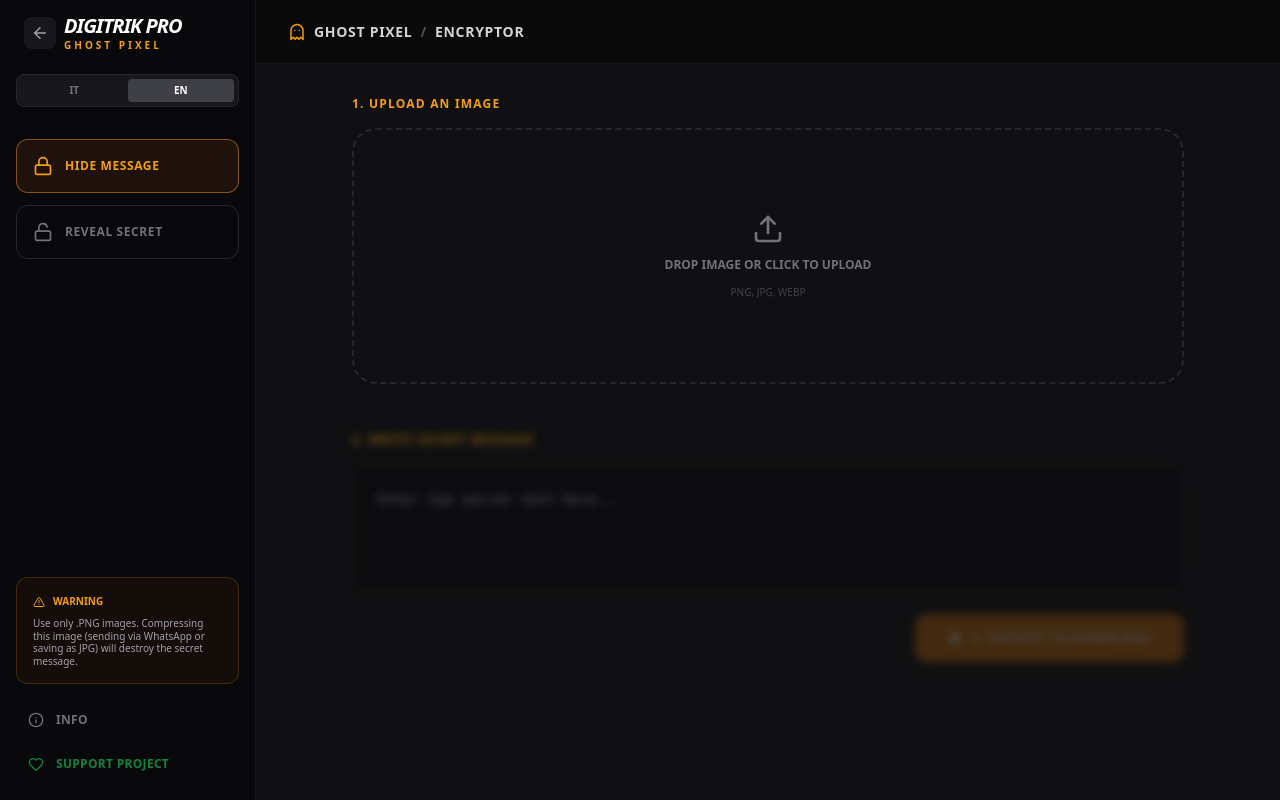
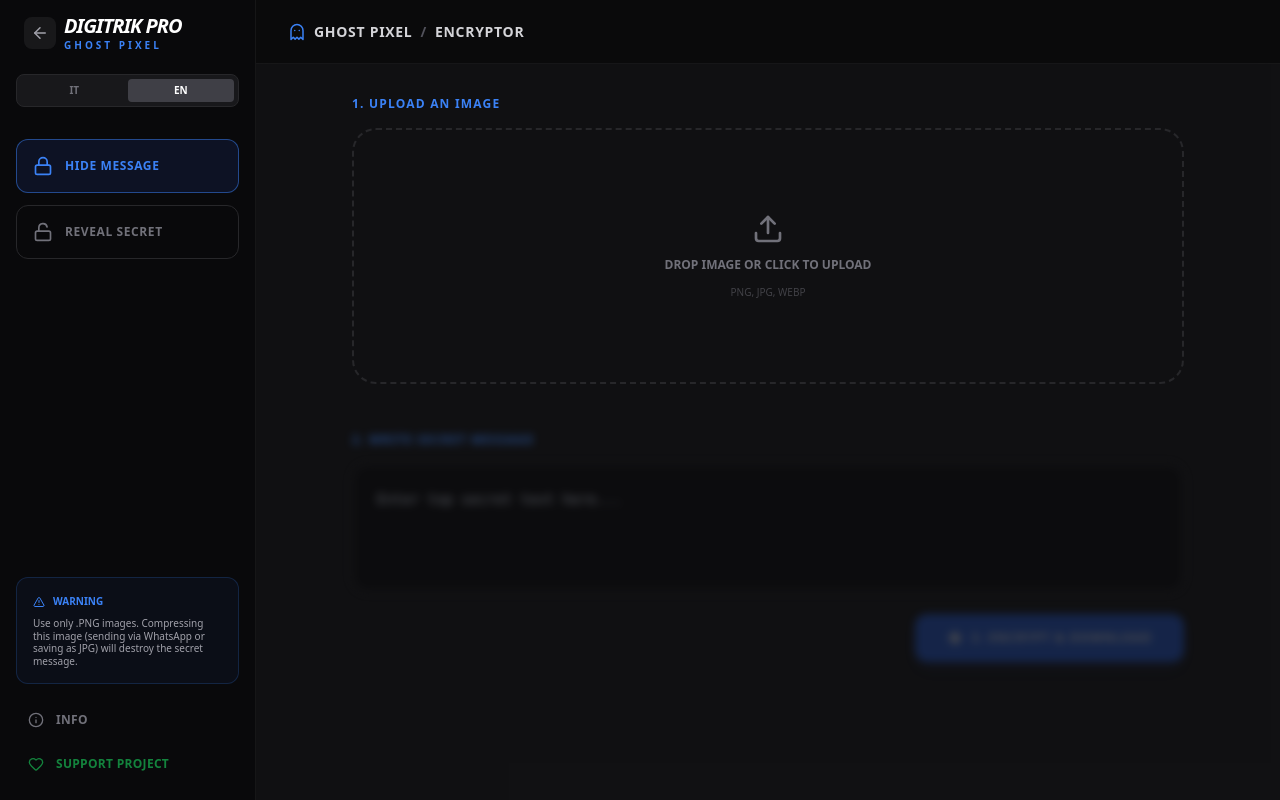
Before and after one commit to trikes2789/digitrik-suite, a Next.js app: page /ghost-pixel in a window 1280 px wide. Built offline with nearby package versions, Linux system fonts and the light colour scheme.

Commit message:
cambiato colore tool ghost

```diff
--- a/app/ghost-pixel/page.js
+++ b/app/ghost-pixel/page.js
@@ -212,7 +212,6 @@ export default function GhostPixel() {
 
   // --- MODAL HANDLERS ---
   const openDownloadModal = () => {
-      // NON chiudiamo processedImage qui, altrimenti il popup di successo sparisce sotto
       setExportFilename(`ghost_${Date.now()}`);
       const keys = Object.keys(t.enc);
       const randomKey = keys[Math.floor(Math.random() * keys.length)];
@@ -226,7 +225,7 @@ export default function GhostPixel() {
       link.href = processedImage;
       link.click();
       setShowDownloadModal(false);
-      setProcessedImage(null); // Chiudiamo il successo solo dopo il download
+      setProcessedImage(null);
   };
 
   const switchToSupport = () => {
@@ -235,18 +234,18 @@ export default function GhostPixel() {
   };
 
   return (
-    <div className="h-screen bg-zinc-950 text-zinc-100 font-sans flex overflow-hidden selection:bg-amber-500/30">
+    <div className="h-screen bg-zinc-950 text-zinc-100 font-sans flex overflow-hidden selection:bg-blue-500/30">
       <canvas ref={canvasRef} className="hidden"></canvas>
 
       {/* --- SIDEBAR --- */}
       <aside className="w-64 border-r border-white/5 bg-zinc-950 flex flex-col p-4 z-20 overflow-y-auto">
         <div className="mb-6 px-2 flex items-center gap-2">
-          <Link href="/" className="w-8 h-8 bg-zinc-800/50 hover:bg-amber-600/20 rounded-lg flex items-center justify-center transition-colors group">
-            <ArrowLeft size={18} className="text-zinc-400 group-hover:text-amber-400" />
+          <Link href="/" className="w-8 h-8 bg-zinc-800/50 hover:bg-blue-600/20 rounded-lg flex items-center justify-center transition-colors group">
+            <ArrowLeft size={18} className="text-zinc-400 group-hover:text-blue-400" />
           </Link>
           <div className="flex flex-col">
             <h1 className="text-xl font-black italic tracking-tighter text-white leading-none">DIGITRIK PRO</h1>
-            <span className="text-[10px] font-black text-amber-500 uppercase tracking-[0.3em] leading-none mt-1">{t.appName}</span>
+            <span className="text-[10px] font-black text-blue-500 uppercase tracking-[0.3em] leading-none mt-1">{t.appName}</span>
           </div>
         </div>
 
@@ -256,20 +255,20 @@ export default function GhostPixel() {
         </div>
 
         <div className="space-y-3">
-             <button onClick={() => { setMode('encode'); setProcessedImage(null); setImageSrc(null); }} className={`w-full p-4 rounded-xl border flex items-center gap-3 transition-all ${mode === 'encode' ? 'bg-amber-900/20 border-amber-500/50 text-amber-500' : 'border-zinc-800 text-zinc-500 hover:bg-zinc-900'}`}>
+             <button onClick={() => { setMode('encode'); setProcessedImage(null); setImageSrc(null); }} className={`w-full p-4 rounded-xl border flex items-center gap-3 transition-all ${mode === 'encode' ? 'bg-blue-900/20 border-blue-500/50 text-blue-500' : 'border-zinc-800 text-zinc-500 hover:bg-zinc-900'}`}>
                 <Lock size={20} /> <span className="block text-xs font-black uppercase tracking-wider">{t.modes.encode}</span>
              </button>
-             <button onClick={() => { setMode('decode'); setDecodedText(""); setImageSrc(null); }} className={`w-full p-4 rounded-xl border flex items-center gap-3 transition-all ${mode === 'decode' ? 'bg-amber-900/20 border-amber-500/50 text-amber-500' : 'border-zinc-800 text-zinc-500 hover:bg-zinc-900'}`}>
+             <button onClick={() => { setMode('decode'); setDecodedText(""); setImageSrc(null); }} className={`w-full p-4 rounded-xl border flex items-center gap-3 transition-all ${mode === 'decode' ? 'bg-blue-900/20 border-blue-500/50 text-blue-500' : 'border-zinc-800 text-zinc-500 hover:bg-zinc-900'}`}>
                 <Unlock size={20} /> <span className="block text-xs font-black uppercase tracking-wider">{t.modes.decode}</span>
              </button>
         </div>
 
         <div className="mt-auto space-y-1">
-            <div className="p-4 rounded-xl bg-amber-900/10 border border-amber-500/20 mb-4">
-                <h4 className="flex items-center gap-2 text-amber-500 text-[10px] font-black uppercase mb-2"><AlertTriangle size={12}/> {t.info.warning.split(':')[0]}</h4>
+            <div className="p-4 rounded-xl bg-blue-900/10 border border-blue-500/20 mb-4">
+                <h4 className="flex items-center gap-2 text-blue-500 text-[10px] font-black uppercase mb-2"><AlertTriangle size={12}/> {t.info.warning.split(':')[0]}</h4>
                 <p className="text-[10px] text-zinc-400 leading-tight">{t.info.warning.split(':')[1]}</p>
             </div>
-            <button onClick={() => setShowInfoModal(true)} className="w-full flex items-center gap-3 p-3 rounded-xl text-zinc-500 hover:text-zinc-200 hover:bg-zinc-900 transition-all text-xs font-bold uppercase tracking-wide group"><Info size={16} className="group-hover:text-amber-400"/> INFO</button>
+            <button onClick={() => setShowInfoModal(true)} className="w-full flex items-center gap-3 p-3 rounded-xl text-zinc-500 hover:text-zinc-200 hover:bg-zinc-900 transition-all text-xs font-bold uppercase tracking-wide group"><Info size={16} className="group-hover:text-blue-400"/> INFO</button>
             <button onClick={() => setShowSupportModal(true)} className="w-full flex items-center gap-3 p-3 rounded-xl text-green-600/80 hover:text-green-400 hover:bg-green-900/10 transition-all text-xs font-bold uppercase tracking-wide group"><Heart size={16} className="group-hover:scale-110 transition-transform"/> {t.modals.supportBtn}</button>
         </div>
       </aside>
@@ -278,7 +277,7 @@ export default function GhostPixel() {
       <main className="flex-1 flex flex-col relative bg-zinc-900/50 overflow-y-auto">
         <header className="h-16 border-b border-white/5 flex items-center justify-between px-8 bg-zinc-950/80 backdrop-blur-md sticky top-0 z-10">
             <h2 className="text-sm font-bold text-zinc-300 uppercase tracking-wider flex items-center gap-2">
-                <Ghost size={18} className="text-amber-500"/> {t.appName} <span className="text-zinc-600">/</span> {mode === 'encode' ? 'ENCRYPTOR' : 'DECRYPTOR'}
+                <Ghost size={18} className="text-blue-500"/> {t.appName} <span className="text-zinc-600">/</span> {mode === 'encode' ? 'ENCRYPTOR' : 'DECRYPTOR'}
             </h2>
         </header>
 
@@ -286,13 +285,13 @@ export default function GhostPixel() {
 
             {/* STEP 1: UPLOAD */}
             <div className="mb-8 animate-in fade-in slide-in-from-bottom-4">
-                <h3 className="text-xs font-bold text-amber-500 uppercase tracking-widest mb-4">{mode === 'encode' ? t.steps.upload : t.steps.decodeUpload}</h3>
+                <h3 className="text-xs font-bold text-blue-500 uppercase tracking-widest mb-4">{mode === 'encode' ? t.steps.upload : t.steps.decodeUpload}</h3>
                 <div
                     onDragOver={onDragOver} onDragLeave={onDragLeave} onDrop={onDrop}
                     onClick={() => fileInputRef.current.click()}
                     className={`border-2 border-dashed rounded-3xl h-64 flex flex-col items-center justify-center cursor-pointer transition-all relative overflow-hidden group
-                        ${isDragging ? 'border-amber-500 bg-amber-900/20 scale-[1.02]' : ''}
-                        ${imageSrc && !isDragging ? 'border-amber-500/50 bg-amber-900/10' : 'border-zinc-800 hover:border-zinc-600 hover:bg-zinc-900'}
+                        ${isDragging ? 'border-blue-500 bg-blue-900/20 scale-[1.02]' : ''}
+                        ${imageSrc && !isDragging ? 'border-blue-500/50 bg-blue-900/10' : 'border-zinc-800 hover:border-zinc-600 hover:bg-zinc-900'}
                     `}
                 >
                     <input ref={fileInputRef} type="file" accept="image/*" className="hidden" onChange={handleInputUpload}/>
@@ -305,7 +304,7 @@ export default function GhostPixel() {
                         </>
                     ) : (
                         <div className="flex flex-col items-center gap-3 text-zinc-500 pointer-events-none">
-                            <Upload size={32} className={`transition-colors ${isDragging ? 'text-amber-500 animate-bounce' : 'group-hover:text-amber-500'}`}/>
+                            <Upload size={32} className={`transition-colors ${isDragging ? 'text-blue-500 animate-bounce' : 'group-hover:text-blue-500'}`}/>
                             <p className="text-xs font-bold uppercase">{t.labels.dropzone}</p>
                             <p className="text-[10px] opacity-50">PNG, JPG, WEBP</p>
                         </div>
@@ -316,13 +315,13 @@ export default function GhostPixel() {
             {/* STEP 2: LOGIC */}
             {mode === 'encode' && (
                 <div className={`mb-8 transition-all duration-500 ${imageSrc ? 'opacity-100 translate-y-0' : 'opacity-50 translate-y-4 blur-sm pointer-events-none'}`}>
-                     <h3 className="text-xs font-bold text-amber-500 uppercase tracking-widest mb-4">{t.steps.write}</h3>
+                     <h3 className="text-xs font-bold text-blue-500 uppercase tracking-widest mb-4">{t.steps.write}</h3>
                      <textarea
                         value={secretText} onChange={(e) => setSecretText(e.target.value)} placeholder={t.labels.secretPlaceholder}
-                        className="w-full bg-zinc-950 border border-zinc-800 rounded-2xl p-6 text-zinc-300 font-mono text-sm h-32 outline-none focus:border-amber-500 transition-colors resize-none"
+                        className="w-full bg-zinc-950 border border-zinc-800 rounded-2xl p-6 text-zinc-300 font-mono text-sm h-32 outline-none focus:border-blue-500 transition-colors resize-none"
                      />
                      <div className="flex justify-end mt-4">
-                        <button onClick={encodeMessage} disabled={!secretText || isProcessing} className="bg-amber-600 hover:bg-amber-500 text-white px-8 py-4 rounded-xl font-black text-xs uppercase tracking-widest flex items-center gap-2 shadow-lg shadow-amber-900/20 disabled:opacity-50 disabled:cursor-not-allowed transition-all hover:scale-105 active:scale-95">
+                        <button onClick={encodeMessage} disabled={!secretText || isProcessing} className="bg-blue-600 hover:bg-blue-500 text-white px-8 py-4 rounded-xl font-black text-xs uppercase tracking-widest flex items-center gap-2 shadow-lg shadow-blue-900/20 disabled:opacity-50 disabled:cursor-not-allowed transition-all hover:scale-105 active:scale-95">
                            {isProcessing ? t.labels.processing : <><Zap size={16} fill="currentColor"/> {t.steps.process}</>}
                         </button>
                      </div>
@@ -331,7 +330,7 @@ export default function GhostPixel() {
 
             {mode === 'decode' && imageSrc && (
                 <div className="animate-in fade-in slide-in-from-bottom-4">
-                    <h3 className="text-xs font-bold text-amber-500 uppercase tracking-widest mb-4">{t.steps.decodeRead}</h3>
+                    <h3 className="text-xs font-bold text-blue-500 uppercase tracking-widest mb-4">{t.steps.decodeRead}</h3>
                     <div className="bg-zinc-950 border border-zinc-800 rounded-2xl p-8 relative min-h-[100px] flex items-center justify-center">
                          {decodedText ? (
                              <div className="w-full">
@@ -352,13 +351,13 @@ export default function GhostPixel() {
       {/* --- STEP 3: SUCCESS POPUP (MODAL) --- */}
       {processedImage && (
         <div className="fixed inset-0 z-[100] flex items-center justify-center bg-black/80 backdrop-blur-sm p-4 animate-in fade-in">
-            <div className="bg-[#0a0a0a] border border-amber-500/30 rounded-[2rem] w-full max-w-md p-8 text-center shadow-[0_0_50px_rgba(245,158,11,0.15)] relative">
+            <div className="bg-[#0a0a0a] border border-blue-500/30 rounded-[2rem] w-full max-w-md p-8 text-center shadow-[0_0_50px_rgba(59,130,246,0.15)] relative">
 
                 {/* Close Button */}
                 <button onClick={() => setProcessedImage(null)} className="absolute top-6 right-6 text-zinc-500 hover:text-white transition-colors"><X size={20}/></button>
 
                 {/* Icon */}
-                <div className="w-24 h-24 bg-amber-500/10 rounded-full flex items-center justify-center mx-auto mb-6 text-amber-500">
+                <div className="w-24 h-24 bg-blue-500/10 rounded-full flex items-center justify-center mx-auto mb-6 text-blue-500">
                     <Ghost size={48} />
                 </div>
 
@@ -380,19 +379,19 @@ export default function GhostPixel() {
       {/* --- EXPORT MODAL --- */}
       {showDownloadModal && (
         <div className="fixed inset-0 z-[110] flex items-center justify-center bg-black/90 backdrop-blur-sm p-4 animate-in fade-in">
-          <div className="bg-[#0a0a0a] border border-amber-600/30 rounded-[2rem] w-full max-w-md p-8 relative shadow-[0_0_50px_rgba(245,158,11,0.1)]">
+          <div className="bg-[#0a0a0a] border border-blue-600/30 rounded-[2rem] w-full max-w-md p-8 relative shadow-[0_0_50px_rgba(59,130,246,0.1)]">
             <div className="flex items-center gap-3 mb-6">
-                <div className="p-3 bg-amber-500/10 rounded-full text-amber-500"><Wand2 size={24}/></div>
+                <div className="p-3 bg-blue-500/10 rounded-full text-blue-500"><Wand2 size={24}/></div>
                 <div><h3 className="text-xl font-black text-white uppercase">{t.modals.ready}</h3><p className="text-[10px] text-zinc-500 font-bold uppercase tracking-wider">PNG FORMAT</p></div>
                 <button onClick={() => setShowDownloadModal(false)} className="absolute top-8 right-8 text-zinc-500 hover:text-white transition-colors"><X size={20}/></button>
             </div>
 
-            <input type="text" value={exportFilename} onChange={(e) => setExportFilename(e.target.value)} className="w-full bg-zinc-900 border border-white/10 rounded-xl p-4 text-white mb-8 outline-none focus:border-amber-500 font-bold shadow-inner" />
+            <input type="text" value={exportFilename} onChange={(e) => setExportFilename(e.target.value)} className="w-full bg-zinc-900 border border-white/10 rounded-xl p-4 text-white mb-8 outline-none focus:border-blue-500 font-bold shadow-inner" />
 
-            <div className="bg-amber-900/10 border border-amber-600/10 rounded-2xl p-5 mb-6 flex gap-4">
-              <Sparkles className="text-amber-500 shrink-0 mt-0.5" size={18} />
+            <div className="bg-blue-900/10 border border-blue-600/10 rounded-2xl p-5 mb-6 flex gap-4">
+              <Sparkles className="text-blue-500 shrink-0 mt-0.5" size={18} />
               <div className="space-y-1">
-                <span className="text-[10px] font-black text-amber-400 uppercase block tracking-widest">{t.modals.didYouKnow} ({trickCuriosity.key})</span>
+                <span className="text-[10px] font-black text-blue-400 uppercase block tracking-widest">{t.modals.didYouKnow} ({trickCuriosity.key})</span>
                 <p className="text-xs text-gray-300 italic leading-relaxed">{trickCuriosity.text}</p>
               </div>
             </div>
@@ -403,7 +402,7 @@ export default function GhostPixel() {
 
             <div className="flex gap-3">
               <button onClick={() => setShowDownloadModal(false)} className="flex-1 py-4 text-zinc-500 font-bold uppercase text-xs hover:text-zinc-300 hover:bg-white/5 rounded-xl transition-colors">{t.modals.cancel}</button>
-              <button onClick={confirmDownload} className="flex-1 py-4 bg-amber-600 hover:bg-amber-500 text-white rounded-xl font-black uppercase text-xs shadow-lg shadow-amber-900/20 transition-all flex items-center justify-center gap-2"><Download size={16}/> {t.modals.downloadNow}</button>
+              <button onClick={confirmDownload} className="flex-1 py-4 bg-blue-600 hover:bg-blue-500 text-white rounded-xl font-black uppercase text-xs shadow-lg shadow-blue-900/20 transition-all flex items-center justify-center gap-2"><Download size={16}/> {t.modals.downloadNow}</button>
             </div>
           </div>
         </div>
@@ -412,8 +411,8 @@ export default function GhostPixel() {
       {/* --- INFO MODAL --- */}
       {showInfoModal && (
         <div className="fixed inset-0 z-[100] flex items-center justify-center bg-black/80 backdrop-blur-sm animate-in fade-in">
-          <div className="bg-[#0a0a0a] border border-amber-500/30 rounded-[2rem] w-[90%] max-w-lg overflow-hidden relative shadow-2xl">
-            <div className="p-8 border-b border-white/5 bg-zinc-950/50 flex items-center gap-3"><div className="bg-amber-500/10 p-3 rounded-full text-amber-500"><ShieldCheck size={24} /></div><div><h3 className="text-xl font-black italic text-white uppercase">GHOST PIXEL TECH</h3></div><button onClick={() => setShowInfoModal(false)} className="absolute top-8 right-8 text-gray-600 hover:text-white"><X size={20} /></button></div>
+          <div className="bg-[#0a0a0a] border border-blue-500/30 rounded-[2rem] w-[90%] max-w-lg overflow-hidden relative shadow-2xl">
+            <div className="p-8 border-b border-white/5 bg-zinc-950/50 flex items-center gap-3"><div className="bg-blue-500/10 p-3 rounded-full text-blue-500"><ShieldCheck size={24} /></div><div><h3 className="text-xl font-black italic text-white uppercase">GHOST PIXEL TECH</h3></div><button onClick={() => setShowInfoModal(false)} className="absolute top-8 right-8 text-gray-600 hover:text-white"><X size={20} /></button></div>
             <div className="p-8 space-y-6">
                 <p className="text-sm text-zinc-300 leading-relaxed">{t.info.desc}</p>
                 <div className="bg-zinc-900 p-4 rounded-xl border border-zinc-800">
@@ -440,7 +439,7 @@ export default function GhostPixel() {
                     <h4 className="text-green-400 font-bold uppercase text-xs flex gap-2"><CreditCard size={14}/> {t.modals.donateTitle}</h4>
                     <div className="grid grid-cols-3 gap-2">{['1', '2', '5'].map(a => <a key={a} href={`https://www.paypal.me/triches89/${a}`} target="_blank" className="py-3 bg-zinc-900 border border-zinc-800 rounded-xl text-center font-bold hover:border-green-500 hover:text-green-400 transition-all">{a}€</a>)}</div>
                 </div>
-                <div className="p-8 space-y-4 bg-zinc-950/30"><h4 className="text-amber-400 font-bold uppercase text-xs flex gap-2"><PlayCircle size={14}/> Support Us</h4><button disabled className="w-full py-3 border border-zinc-800 rounded-xl text-zinc-500 text-xs font-bold uppercase cursor-not-allowed">Watch Ad (Soon)</button></div>
+                <div className="p-8 space-y-4 bg-zinc-950/30"><h4 className="text-blue-400 font-bold uppercase text-xs flex gap-2"><PlayCircle size={14}/> Support Us</h4><button disabled className="w-full py-3 border border-zinc-800 rounded-xl text-zinc-500 text-xs font-bold uppercase cursor-not-allowed">Watch Ad (Soon)</button></div>
             </div>
           </div>
         </div>
```
